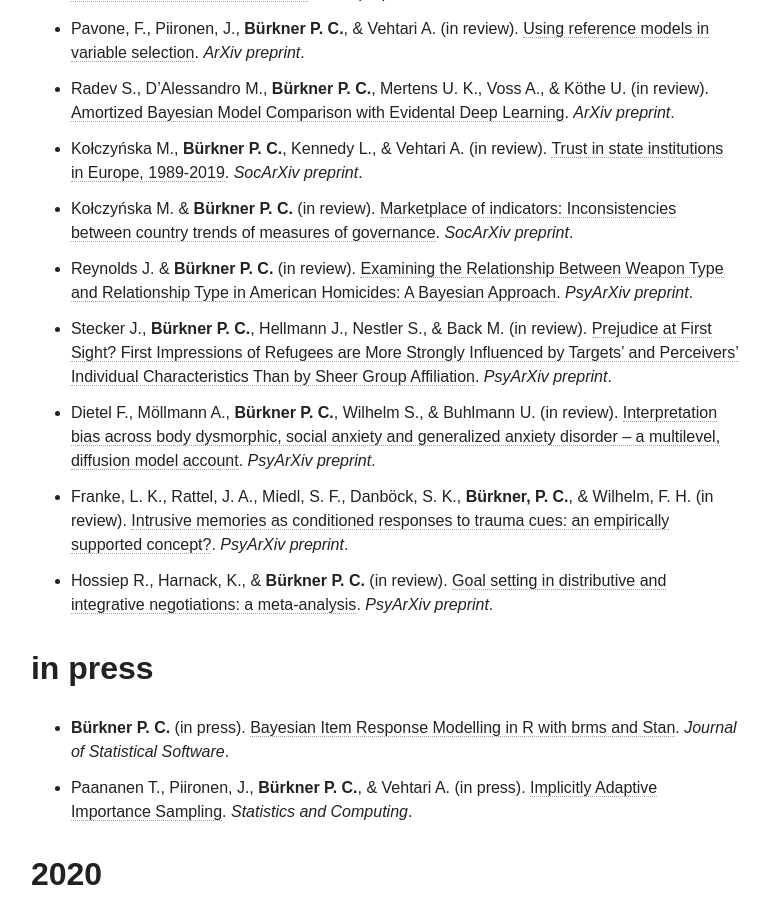
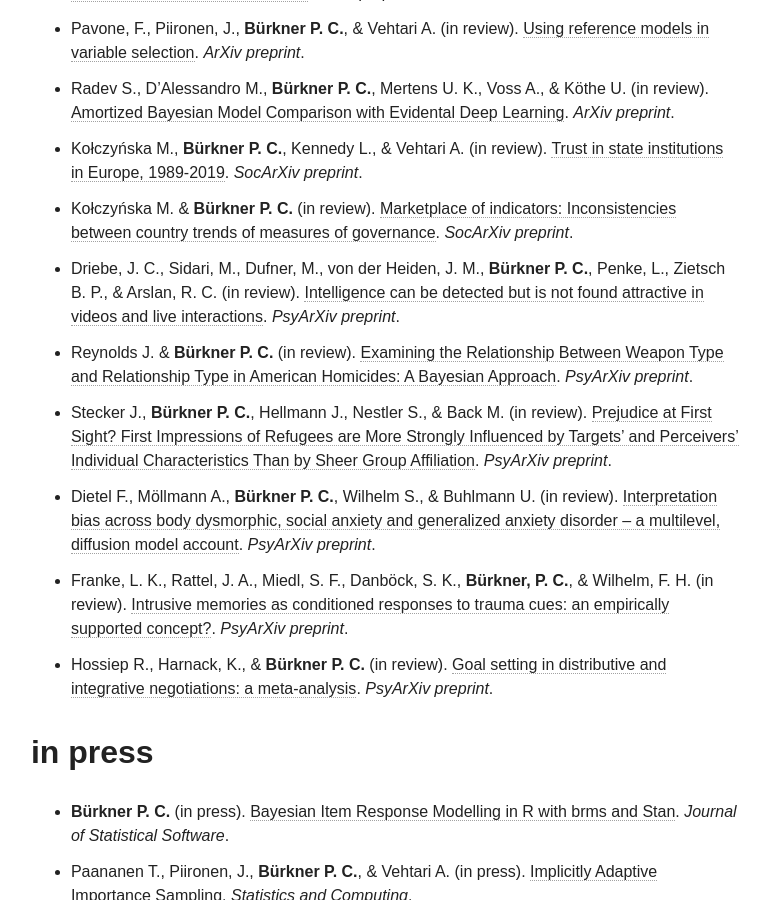
Before and after one commit to paul-buerkner/paul-buerkner.github.io, a Jekyll site: the page built from publications/index.md, in a window 1280 px wide and 900 px high, scrolled down 857 px. Shown: the whole window, without its empty margins (255-1024 px from the left). Built offline with Jekyll 4.4.1, drawn with Linux system fonts in a browser that asks for light colours; nearby versions of some CDN libraries.

Commit message:
add new preprint

```diff
--- a/publications/index.md
+++ b/publications/index.md
@@ -13,6 +13,7 @@
 * Radev S., D’Alessandro M., **Bürkner P. C.**, Mertens U. K., Voss A., & Köthe U. (in review). [Amortized Bayesian Model Comparison with Evidental Deep Learning](https://arxiv.org/abs/2004.10629). *ArXiv preprint*.
 * Kołczyńska M., **Bürkner P. C.**, Kennedy L., & Vehtari A. (in review). [Trust in state institutions in Europe, 1989-2019](https://osf.io/preprints/socarxiv/3v5g7/). *SocArXiv preprint*.
 * Kołczyńska M. & **Bürkner P. C.** (in review). [Marketplace of indicators: Inconsistencies between country trends of measures of governance](https://osf.io/preprints/socarxiv/u8gsc/). *SocArXiv preprint*.
+* Driebe, J. C., Sidari, M., Dufner, M., von der Heiden, J. M., **Bürkner P. C.**, Penke, L., Zietsch B. P., & Arslan, R. C. (in review). [Intelligence can be detected but is not found attractive in videos and live interactions](https://psyarxiv.com/qv3eh/). *PsyArXiv preprint*.
 * Reynolds J. & **Bürkner P. C.** (in review). [Examining the Relationship Between Weapon Type and Relationship Type in American Homicides: A Bayesian Approach](https://psyarxiv.com/tf7je/). *PsyArXiv preprint*.
 * Stecker J., **Bürkner P. C.**, Hellmann J., Nestler S., & Back M. (in review). [Prejudice at First Sight? First Impressions of Refugees are More Strongly Influenced by Targets’ and Perceivers’ Individual Characteristics Than by Sheer Group Affiliation](https://psyarxiv.com/wt6kr). *PsyArXiv preprint*.
 * Dietel F., Möllmann A., **Bürkner P. C.**, Wilhelm S., & Buhlmann U. (in review). [Interpretation bias across body dysmorphic, social anxiety and generalized anxiety disorder – a multilevel, diffusion model account](https://psyarxiv.com/3hnpu/). *PsyArXiv preprint*.
```
